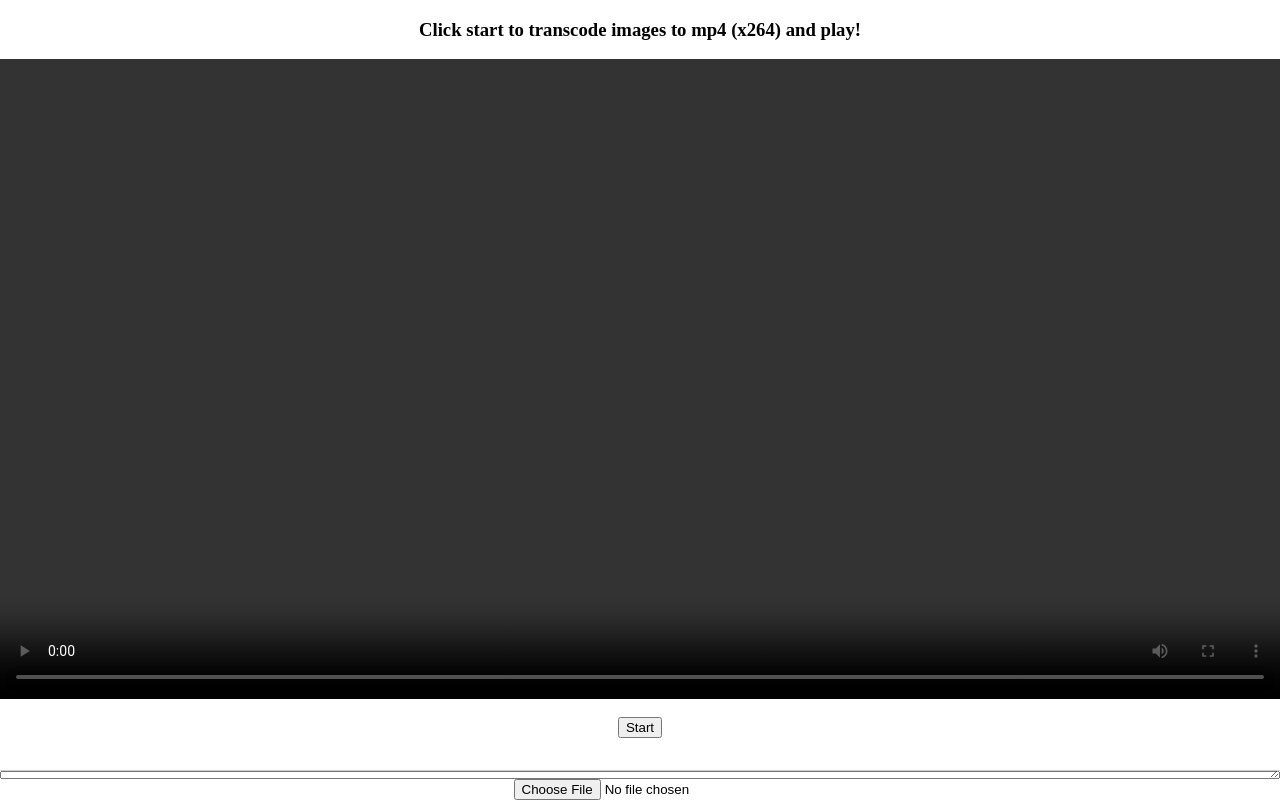
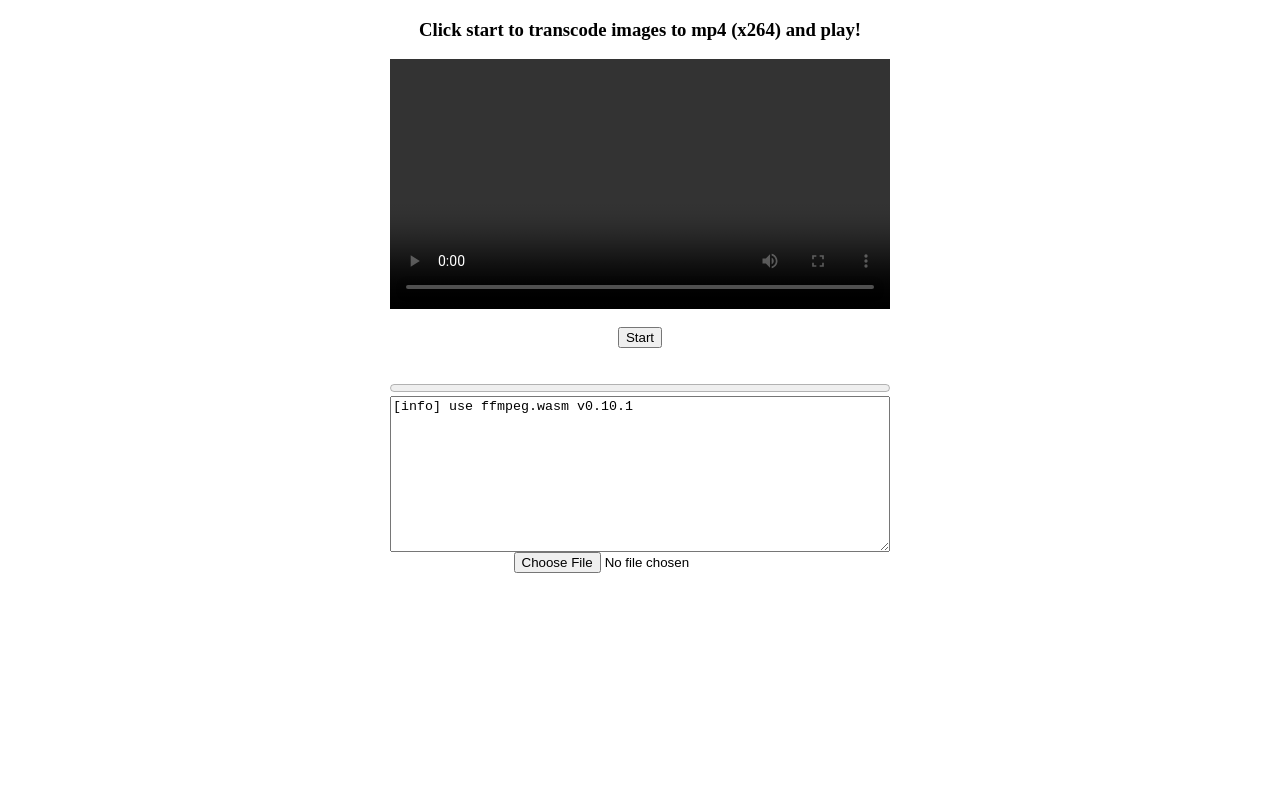
Before and after one commit to kairi003/mafty-generator, a plain HTML site: page index.html in a window 1280 px wide. Drawn offline with Linux system fonts and the light colour scheme; files whose address does not match are found by name.

Commit message:
[fix] body style

```diff
--- a/index.html
+++ b/index.html
@@ -7,12 +7,11 @@
     <style>
         html,
         body {
-            margin: 0;
-            width: 100%;
-            height: 100%
+            margin: 0 auto;
         }
 
         body {
+            max-width: 500px;
             display: flex;
             flex-direction: column;
             align-items: center;
```
